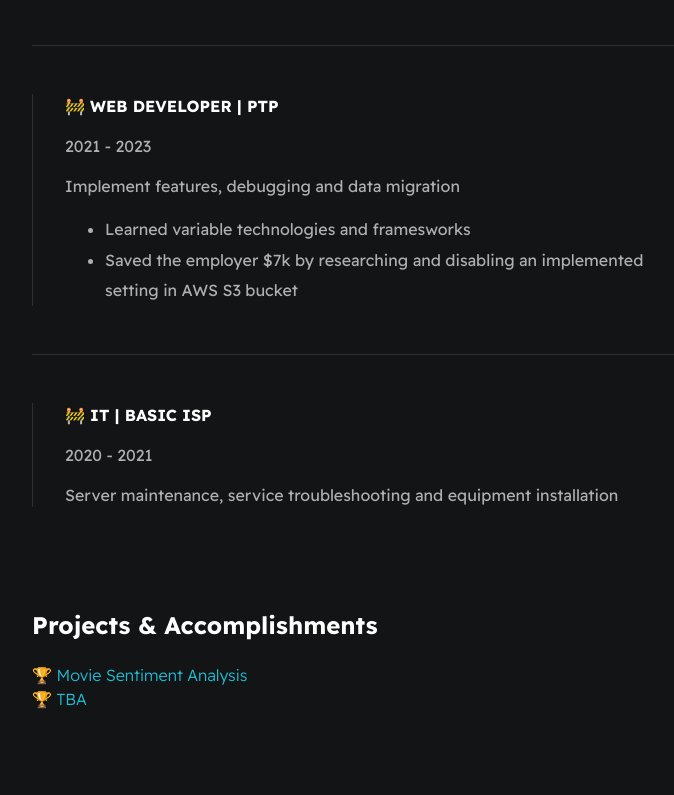
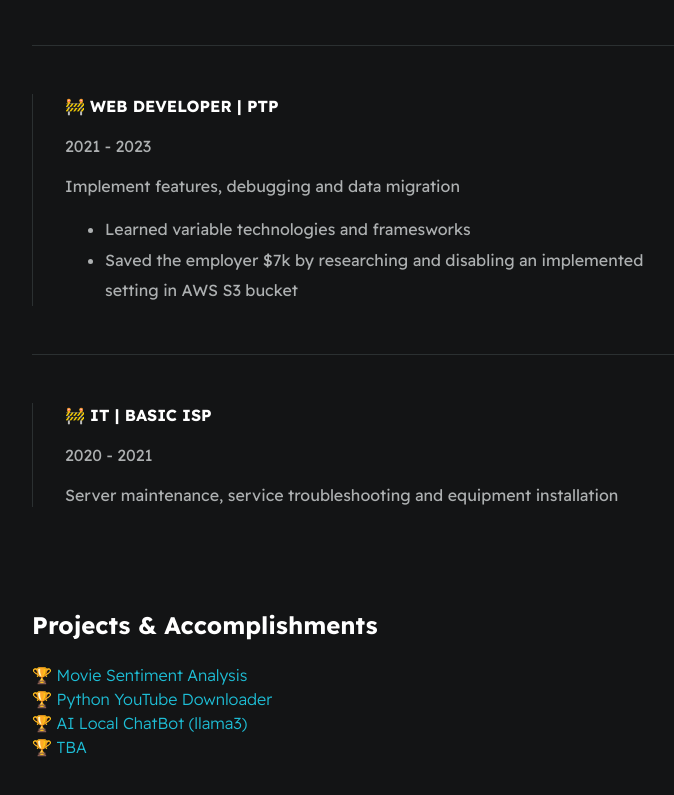
Before and after one commit to z1k0v/resume-web, a plain HTML site: page index.html in a window 1280 px wide. Shown: the part 1671-2466 px from the top of the page, without its empty margins (274-948 px from the left). Before the commit the page ends 2422 px from the top, so only its background shows below. Drawn offline with Linux system fonts and the light colour scheme.

Commit message:
p02 & p03 commit

```diff
--- a/index.html
+++ b/index.html
@@ -121,6 +121,14 @@
     </div>
 
     <div class="card--project">
+        <a href="https://github.com/z1k0v/Python-YT-Downloader"><span>🏆 </span>Python YouTube Downloader</a>
+    </div>
+
+    <div class="card--project">
+        <a href="https://github.com/z1k0v/AI-local-chatbot/tree/main"><span>🏆 </span>AI Local ChatBot (llama3)</a>
+    </div>
+
+    <div class="card--project">
         <a href="project1.html"><span>🏆 </span>TBA</a>
     </div>
         </div>
```
